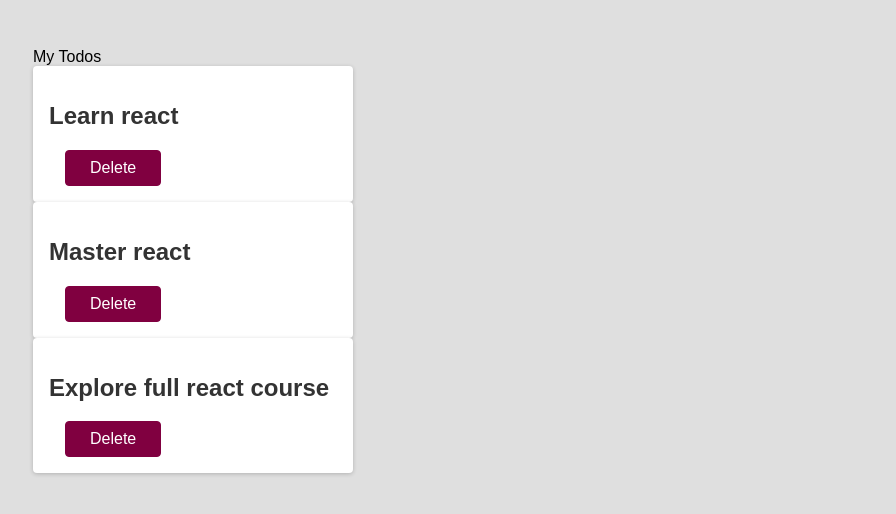
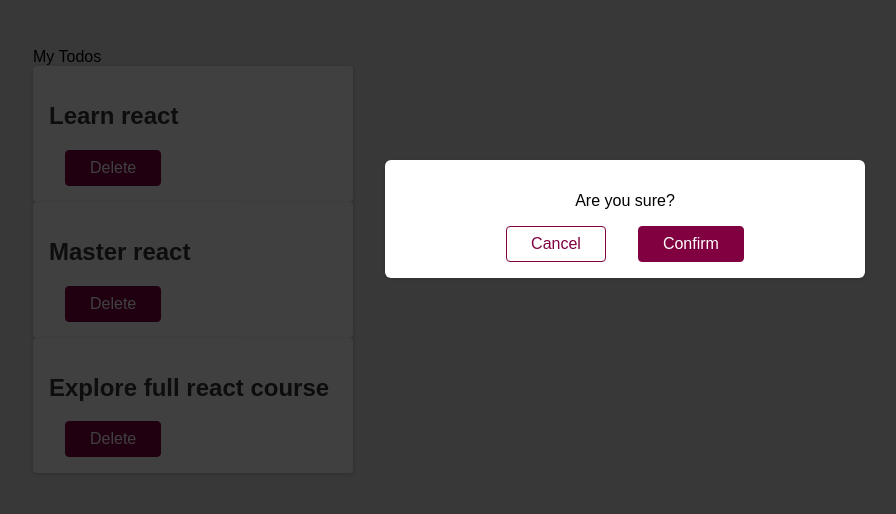
Before and after one commit to julielaursen/nextjs-the-complete-guide-React, a React (Create React App) app in the folder react-refresher/: page / in a window 1280 px wide. Shown: the top 514 px of the page, without its empty margins (15-911 px from the left). Built offline with nearby package versions, Linux system fonts and the light colour scheme.

Commit message:
Working commit: static interface

```diff
--- a/react-refresher/src/App.js
+++ b/react-refresher/src/App.js
@@ -1,4 +1,6 @@
 import Todo from './components/Todo'
+import Modal from './components/Modal'
+import Backdrop from './components/Backdrop'
 
 function App() {
   return (
@@ -7,6 +9,8 @@
       <Todo text="Learn react" />
       <Todo text="Master react" />
       <Todo text="Explore full react course" />
+      <Modal />
+      <Backdrop />
     </div>
   )
 }
--- /dev/null
+++ b/react-refresher/src/components/Backdrop.js
@@ -0,0 +1,5 @@
+function Backdrop() {
+  return <div className="backdrop" />
+}
+
+export default Backdrop
--- /dev/null
+++ b/react-refresher/src/components/Modal.js
@@ -0,0 +1,11 @@
+function Modal(props) {
+  return (
+    <div className="modal">
+      <p>Are you sure?</p>
+      <button className="btn btn--alt">Cancel</button>
+      <button className="btn">Confirm</button>
+    </div>
+  )
+}
+
+export default Modal
```
